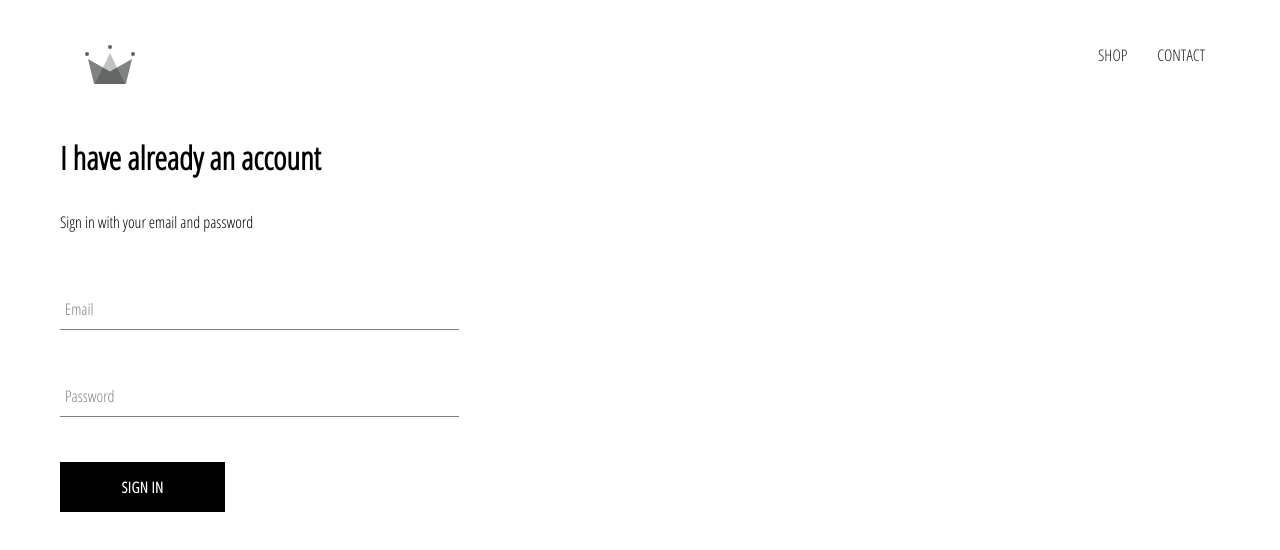
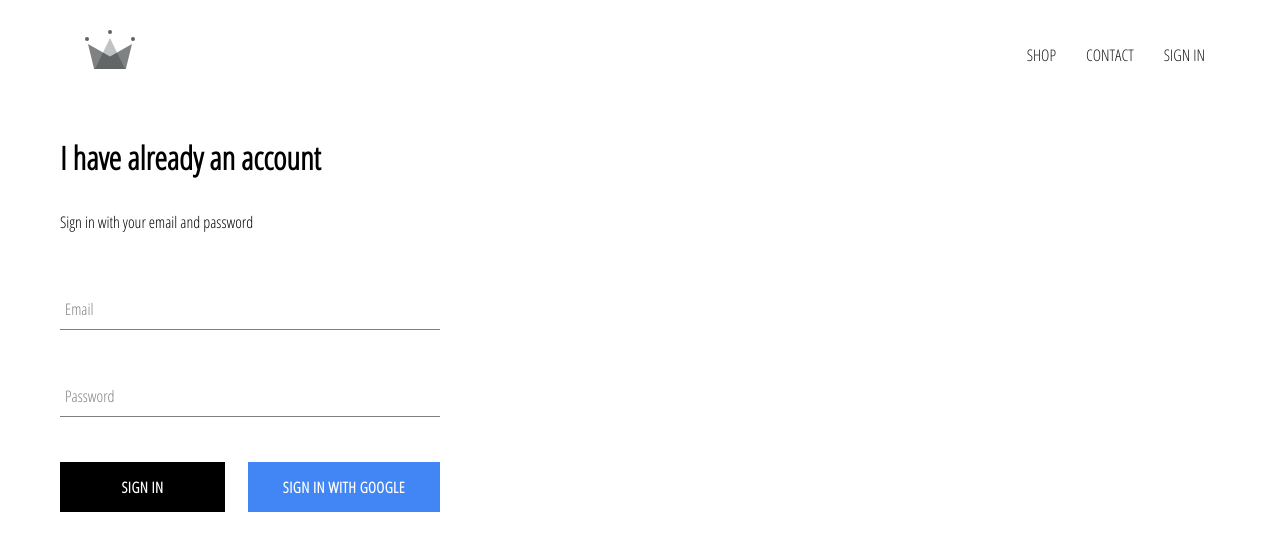
Before and after one commit to chanhminh99/crown-clothing, a React (Create React App) app: page /signin in a window 1280 px wide. Shown: the top 550 px of the page. Built offline with nearby package versions, Linux system fonts and the light colour scheme; no server answers.

Commit message:
Integrated firebase into application, created sign in page with sign in component and sign in with google

```diff
--- a/package.json
+++ b/package.json
@@ -6,6 +6,7 @@
     "@testing-library/jest-dom": "^5.11.4",
     "@testing-library/react": "^11.1.0",
     "@testing-library/user-event": "^12.1.10",
+    "firebase": "^9.1.0",
     "node-sass": "^6.0.1",
     "react": "^17.0.2",
     "react-dom": "^17.0.2",
--- a/src/App.css
+++ b/src/App.css
@@ -1,3 +1,7 @@
+* {
+    box-sizing: border-box;
+}
+
 body {
     font-family: 'Open Sans Condensed';
     padding: 20px 60px;
--- a/src/App.js
+++ b/src/App.js
@@ -1,6 +1,6 @@
 import React from 'react';
 import { Switch, Route } from 'react-router';
-
+import { auth } from './firebase/firebase.utils';
 import './App.css';
 
 import Header from './components/header/header.component';
@@ -16,10 +16,35 @@
   )
 }
 
-function App() {
+class App extends React.Component {
+  constructor() {
+    super()
+
+    this.state = {
+      currentUser: null
+    }
+
+    this.unsubscribeFromAuth = null
+  }
+
+  componentDidMount() {
+    this.unsubscribeFromAuth= auth.onAuthStateChanged((user) => {
+      if (user) {
+        this.setState({currentUser: user})
+      } else {
+        this.setState({currentUser: null})
+      }
+    })
+  }
+
+  componentWillUnmount() {
+    this.unsubscribeFromAuth()
+  }
+
+  render() {
     return (
       <div className="App">
-      <Header />
+        <Header currentUser={this.state.currentUser} />
         <Switch>
           <Route exact path='/' component={HomePage} />
           <Route exact path='/shop' component={ShopPage} />
@@ -29,5 +54,6 @@
       </div>
     );
   }
+}
 
 export default App;
--- a/src/components/custom-button/custom-button.component.jsx
+++ b/src/components/custom-button/custom-button.component.jsx
@@ -2,9 +2,9 @@
 
 import './custom-button.styles.scss'
 
-const CustomButton = ({children, ...restButtonProps}) => {
+const CustomButton = ({children, isGoogleSignInButton, ...restButtonProps}) => {
     return (
-        <button className='custom-button' {...restButtonProps}>
+        <button className={`custom-button ${isGoogleSignInButton ? 'google-sign-in' : ''}`} {...restButtonProps}>
             {children}
         </button>
     )
--- a/src/components/custom-button/custom-button.styles.scss
+++ b/src/components/custom-button/custom-button.styles.scss
@@ -19,4 +19,14 @@
         color: black;
         border: 1px solid black;
     }
+
+    &.google-sign-in {
+        background-color: #4285f4;
+        color: white;
+
+        &:hover {
+            background-color: #357ae8;
+            border: none;
+        }
+    }
 }
--- a/src/components/header/header.component.jsx
+++ b/src/components/header/header.component.jsx
@@ -5,8 +5,9 @@
 import { Link } from 'react-router-dom'
 
 import './header.styles.scss'
+import { auth } from '../../firebase/firebase.utils'
 
-const Header = () => {
+const Header = ({currentUser}) => {
     return (
         <div className='header'>
             <Link className='logo-container' to='/'>
@@ -15,6 +16,12 @@
             <div className='options'>
                 <Link className='option' to='/shop'>SHOP</Link>
                 <Link className='option' to='/contact'>CONTACT</Link>
+                {
+                    currentUser
+                        ? <div className='option' onClick={() => auth.signOut()}>SIGN OUT</div>
+                        : <Link className='option' to='/signin'>SIGN IN</Link>
+
+                }
             </div>
         </div>
     )
--- a/src/components/header/header.styles.scss
+++ b/src/components/header/header.styles.scss
@@ -8,7 +8,7 @@
     .logo-container {
         height: 100%;
         width: 70px;
-        padding: 25px;
+        padding: 10px 25px 15px;
     }
 
     .options {
@@ -22,6 +22,8 @@
             padding: 10px 15px;
             opacity: 0.9;
             font-weight: 500;
+            cursor: pointer;
+
             :hover {
                 opacity: 1;
                 font-weight: bolder;
--- a/src/components/sign-in/sign-in.component.jsx
+++ b/src/components/sign-in/sign-in.component.jsx
@@ -1,7 +1,10 @@
 import React from "react";
+
+import { signInWithGoogle } from "../../firebase/firebase.utils";
 
 import FormInput from "../form-input/form-input.component";
 import CustomButton from "../custom-button/custom-button.component";
+
 import './sign-in.styles.scss'
 
 class SignIn extends React.Component {
@@ -51,9 +54,14 @@
                         required
                         handleChange={this.handleChange}
                     />
-                    <CustomButton type='submit' value='Submit Form'>
-                        Sign In
-                    </CustomButton>
+                    <div className='buttons'>
+                        <CustomButton type='submit' value='Submit Form'>
+                            Sign In
+                        </CustomButton>
+                        <CustomButton onClick={() => signInWithGoogle()} isGoogleSignInButton>
+                            Sign In With Google
+                        </CustomButton>
+                    </div>
                 </form>
             </div>
         )
--- a/src/components/sign-in/sign-in.styles.scss
+++ b/src/components/sign-in/sign-in.styles.scss
@@ -1,9 +1,14 @@
 .sign-in {
-    width: 30vw;
+    width: 380px;
     display: flex;
     flex-direction: column;
 
     .title {
         margin: 10px 0;
     }
+
+    .buttons {
+        display: flex;
+        justify-content: space-between;
+    }
 }
--- /dev/null
+++ b/src/firebase/firebase.utils.js
@@ -0,0 +1,26 @@
+import firebase from 'firebase/compat/app';
+import 'firebase/compat/firestore';
+import 'firebase/compat/auth';
+
+const firebaseConfig = {
+    apiKey: "AIzaSyCkkVJ0P9PUONq9_zKLMd4uo70_KWKsPj4",
+    authDomain: "crowndb-e2695.firebaseapp.com",
+    projectId: "crowndb-e2695",
+    storageBucket: "crowndb-e2695.appspot.com",
+    messagingSenderId: "945694486847",
+    appId: "1:945694486847:web:8007ff5b1b16130c92238a",
+    measurementId: "G-GD9GKZ3G3N"
+};
+
+// Initialize Firebase
+firebase.initializeApp(firebaseConfig);
+
+export const auth = firebase.auth();
+export const firestore = firebase.firestore();
+
+const provider = new firebase.auth.GoogleAuthProvider();
+provider.setCustomParameters({prompt: 'select_account'});
+
+export const signInWithGoogle = () => auth.signInWithPopup(provider);
+
+export default firebase;
```
Also changed, not shown: 1 other file (tests, documents, lock files or other folders). Lines whose indentation alone changed are shown as unchanged.
